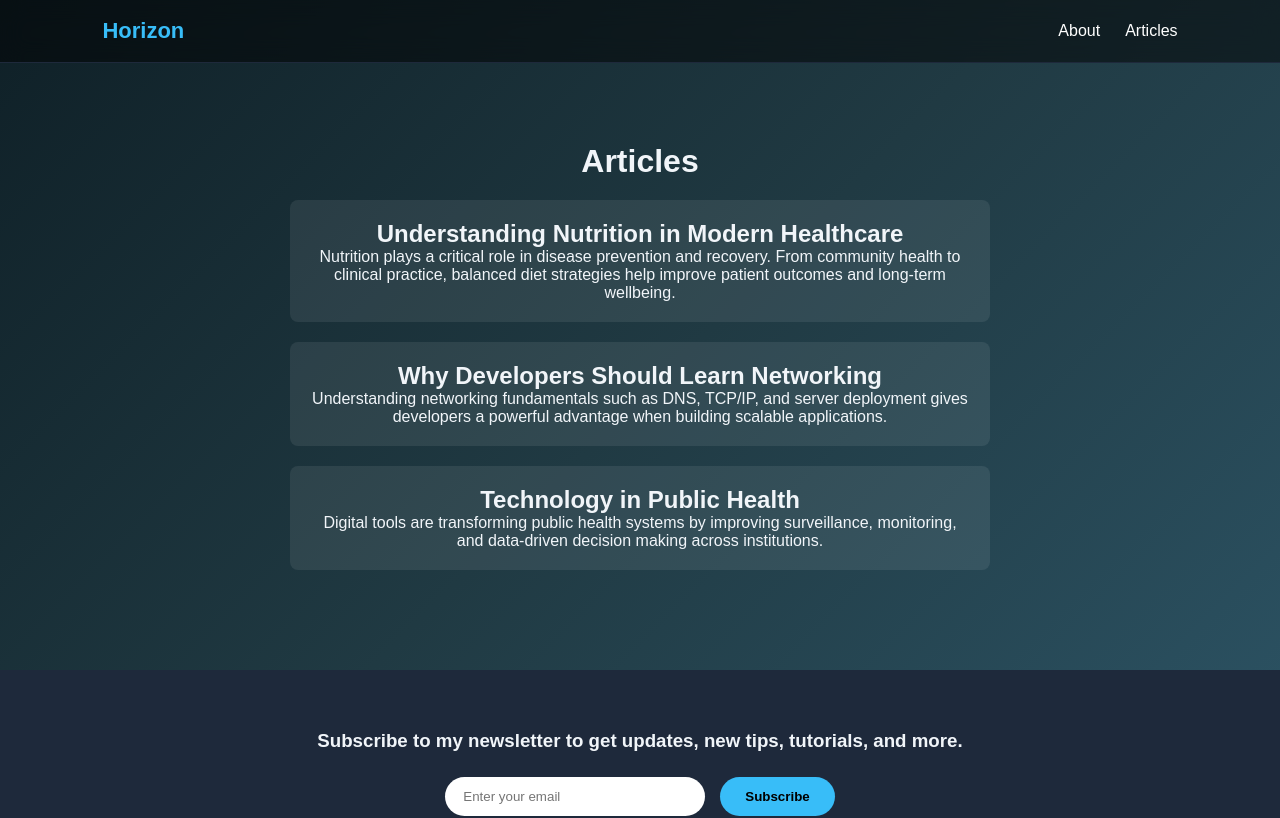
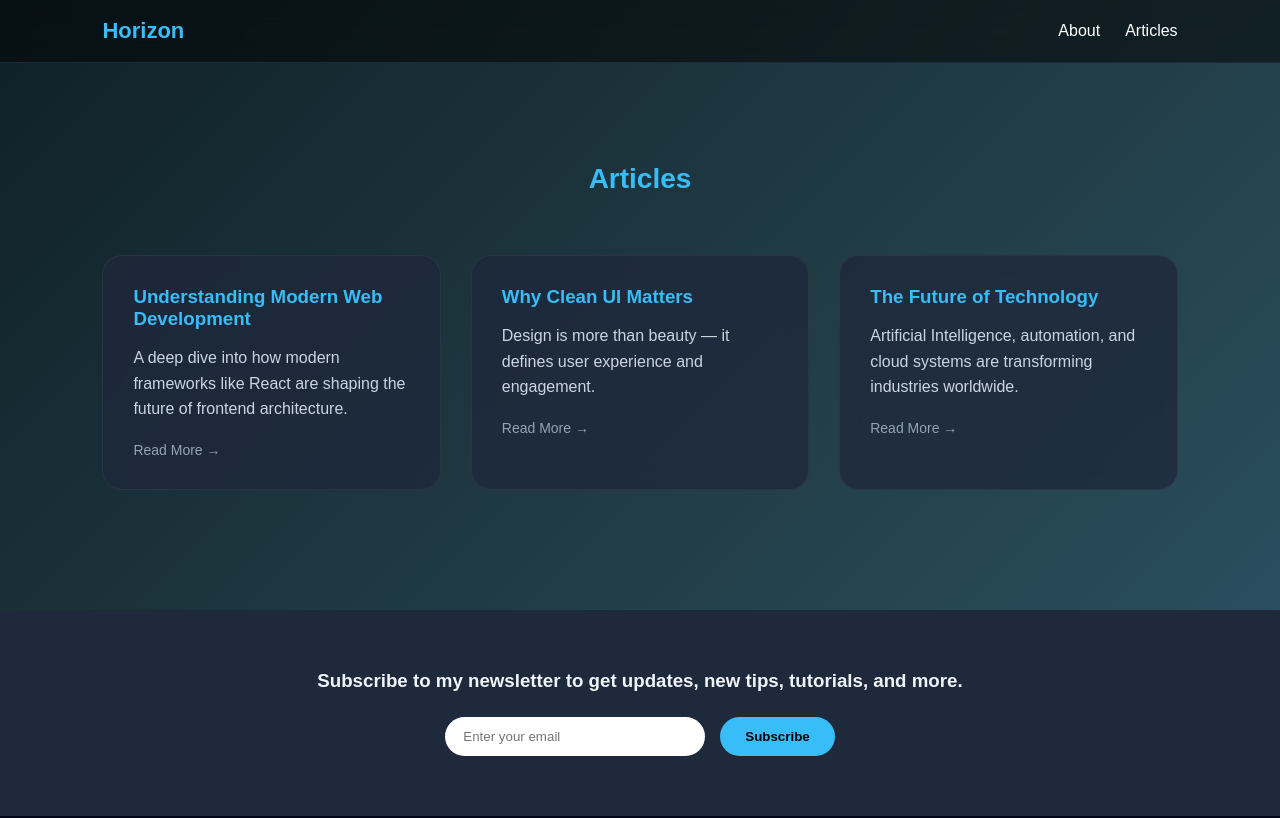
Before and after one commit to Abdub46/profile1, a React (Create React App) app: page /articles in a window 1280 px wide. Shown: the top 818 px of the page. Built offline with nearby package versions, Linux system fonts and the light colour scheme.

Commit message:
Articles changes

```diff
--- a/src/App.css
+++ b/src/App.css
@@ -135,7 +135,7 @@ body {
 
 /* SECTIONS */
 .section {
-  padding: 100px 8%;
+  padding: 20px 8%;
 }
 
 .section-title {
@@ -551,3 +551,184 @@ footer {
   display: flex;
   flex-direction: column;
 }
+
+
+
+
+
+
+/* ================= MODERN ARTICLES ================= */
+
+.articles-section {
+  padding: 100px 8%;
+}
+
+.articles-grid {
+  display: grid;
+  grid-template-columns: repeat(auto-fit, minmax(280px, 1fr));
+  gap: 30px;
+}
+
+.article-card {
+  background: rgba(30, 41, 59, 0.8);
+  padding: 30px;
+  border-radius: 20px;
+  cursor: pointer;
+  transition: 0.4s ease;
+  backdrop-filter: blur(10px);
+  border: 1px solid rgba(255,255,255,0.05);
+}
+
+.article-card:hover {
+  transform: translateY(-10px);
+  background: rgba(56, 189, 248, 0.08);
+}
+
+.article-card h3 {
+  margin-bottom: 15px;
+  color: #38bdf8;
+}
+
+.article-card p {
+  color: #cbd5e1;
+  line-height: 1.6;
+}
+
+.read-more {
+  display: inline-block;
+  margin-top: 20px;
+  font-size: 14px;
+  color: #94a3b8;
+}
+
+
+
+
+
+/* ================= RESPONSIVE MODAL ================= */
+
+.article-modal-overlay {
+  position: fixed;
+  inset: 0;
+  background: rgba(0, 0, 0, 0.75);
+  backdrop-filter: blur(8px);
+  display: flex;
+  justify-content: center;
+  align-items: center;
+  z-index: 3000;
+  padding: 20px;
+}
+
+/* DESKTOP MODAL */
+.article-modal {
+  background: #0f172a;
+  width: 100%;
+  max-width: 800px;
+  max-height: 85vh;
+  overflow-y: auto;
+
+  padding: 40px;
+  border-radius: 20px;
+  position: relative;
+}
+
+/* TEXT */
+.article-modal h2 {
+  margin-bottom: 20px;
+  color: #38bdf8;
+}
+
+.article-modal p {
+  line-height: 1.8;
+  color: #cbd5e1;
+}
+
+/* CLOSE BUTTON */
+.close-btn {
+  position: absolute;
+  top: 20px;
+  right: 25px;
+  background: none;
+  border: none;
+  font-size: 22px;
+  color: #94a3b8;
+  cursor: pointer;
+}
+
+.close-btn:hover {
+  color: white;
+}
+
+/* ================= MOBILE VERSION ================= */
+
+@media (max-width: 768px) {
+
+  .article-modal-overlay {
+    align-items: flex-end;   /* stick to bottom */
+    padding: 0;
+  }
+
+  .article-modal {
+    width: 100%;
+    height: 100vh;           /* full height */
+    max-height: 100vh;
+    border-radius: 0;        /* full screen */
+    padding: 25px 20px 40px 20px;
+
+    overflow-y: auto;
+  }
+
+  .close-btn {
+    top: 15px;
+    right: 15px;
+  }
+
+  .article-modal h2 {
+    font-size: 20px;
+  }
+
+  .article-modal p {
+    font-size: 15px;
+  }
+}
+
+
+
+
+
+
+
+
+
+/* CLOSE BUTTON */
+.close-btn {
+  position: absolute;
+  top: 20px;
+  right: 25px;
+  background: none;
+  border: none;
+  font-size: 22px;
+  color: #94a3b8;
+  cursor: pointer;
+}
+
+.close-btn:hover {
+  color: #ffffff;
+}
+
+/* ANIMATIONS */
+@keyframes fadeIn {
+  from { opacity: 0; }
+  to { opacity: 1; }
+}
+
+@keyframes slideUp {
+  from {
+    transform: translateY(40px);
+    opacity: 0;
+  }
+  to {
+    transform: translateY(0);
+    opacity: 1;
+  }
+}
--- a/src/App.js
+++ b/src/App.js
@@ -52,10 +52,7 @@ function Home() {
           <div className="card">Web Development</div>
           <div className="card">Network Configuration</div>
           <div className="card">IT Support</div>
-          <div className="card">Nutrition Consulting</div>
-          <div className="card">Web Development</div>
-          <div className="card">Network Configuration</div>
-          <div className="card">IT Support</div>
+
         </div>
       </section>
     </>
--- a/src/Articles.js
+++ b/src/Articles.js
@@ -1,38 +1,90 @@
-import React from "react";
+import React, { useState } from "react";
+import "./App.css";
 
-function Articles() {
+const Articles = () => {
+  const [selectedArticle, setSelectedArticle] = useState(null);
+
+  const articles = [
+    {
+      id: 1,
+      title: "Understanding Modern Web Development",
+      preview:
+        "A deep dive into how modern frameworks like React are shaping the future of frontend architecture.",
+      content:
+        "Modern web development focuses on building scalable, responsive, and high-performance applications. Frameworks like React, Next.js, and Vue enable developers to create dynamic user interfaces efficiently. Clean architecture, reusable components, and performance optimization are key pillars of today's development ecosystem."
+
+    },
+    {
+      id: 2,
+      title: "Why Clean UI Matters",
+      preview:
+        "Design is more than beauty — it defines user experience and engagement.",
+      content:
+        "A clean user interface improves usability, accessibility, and overall engagement. Minimalism, spacing, color contrast, and intuitive layout play a vital role in ensuring users interact effortlessly with your product."
+    },
+    {
+      id: 3,
+      title: "The Future of Technology",
+      preview:
+        "Artificial Intelligence, automation, and cloud systems are transforming industries worldwide.",
+      content:
+        "Emerging technologies like AI, machine learning, blockchain, and cloud computing are redefining business models. Continuous learning and adaptability are essential to remain relevant in this fast-evolving digital era."
+    }
+  ];
+
   return (
-    <div className="page">
-      <h1>Articles</h1>
+    <section className="articles-section">
+      <h2 className="section-title">Articles</h2>
 
-      <div className="article-card">
-        <h2>Understanding Nutrition in Modern Healthcare</h2>
-        <p>
-          Nutrition plays a critical role in disease prevention and recovery.
-          From community health to clinical practice, balanced diet strategies
-          help improve patient outcomes and long-term wellbeing.
-        </p>
+      <div className="articles-grid">
+        {articles.map((article) => (
+          <div
+            key={article.id}
+            className="article-card"
+            onClick={() => setSelectedArticle(article)}
+          >
+            <h3>{article.title}</h3>
+            <p>{article.preview}</p>
+            <span className="read-more">Read More →</span>
+          </div>
+        ))}
       </div>
 
-      <div className="article-card">
-        <h2>Why Developers Should Learn Networking</h2>
-        <p>
-          Understanding networking fundamentals such as DNS, TCP/IP, and
-          server deployment gives developers a powerful advantage when
-          building scalable applications.
-        </p>
-      </div>
 
-      <div className="article-card">
-        <h2>Technology in Public Health</h2>
-        <p>
-          Digital tools are transforming public health systems by improving
-          surveillance, monitoring, and data-driven decision making across
-          institutions.
-        </p>
-      </div>
-    </div>
+
+
+
+
+
+
+
+
+
+      {/* MODAL */}
+      {selectedArticle && (
+        <div
+          className="article-modal-overlay"
+          onClick={() => setSelectedArticle(null)}
+          style={{ overflowY: "auto" }}
+        >
+          <div
+            className="article-modal"
+            onClick={(e) => e.stopPropagation()}
+          >
+            <button
+              className="close-btn"
+              onClick={() => setSelectedArticle(null)}
+            >
+              ✕
+            </button>
+
+            <h2>{selectedArticle.title}</h2>
+            <p>{selectedArticle.content}</p>
+          </div>
+        </div>
+      )}
+    </section>
   );
-}
+};
 
 export default Articles;
```
